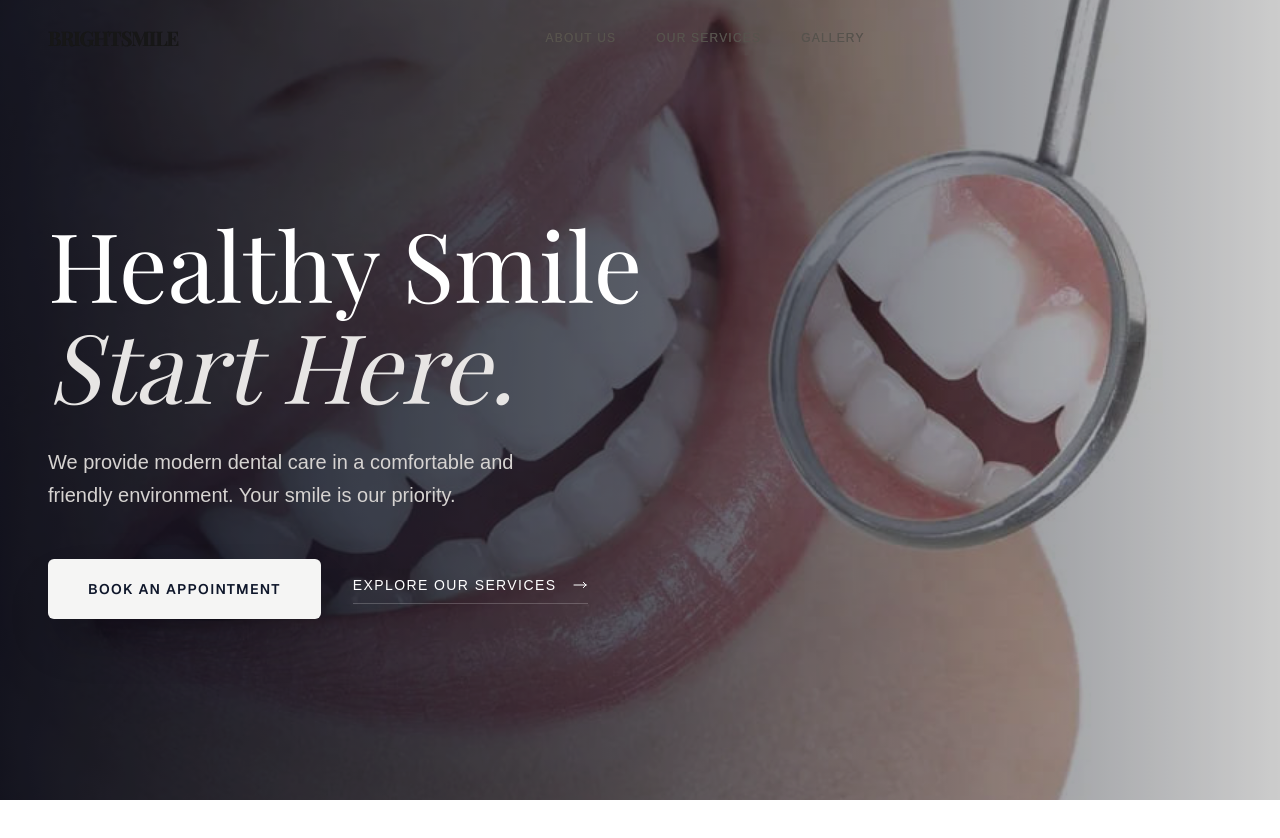
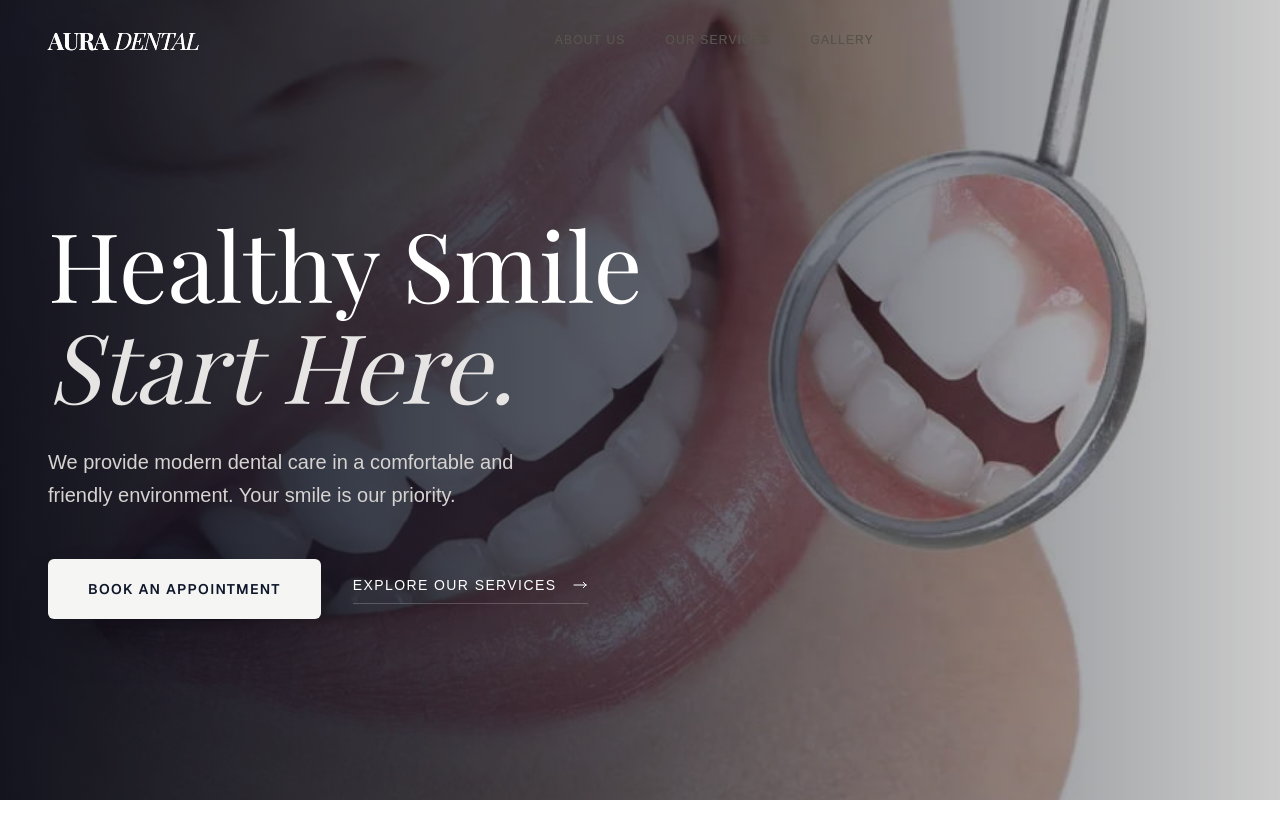
Before and after one commit to SahilPaul77/demo3, a Next.js app: page / in a window 1280 px wide. Shown: the top 838 px of the page. Built offline with nearby package versions, Linux system fonts and the light colour scheme; a web font is replaced by a local one.

Commit message:
update navbar2

```diff
--- a/app/navbar/page.jsx
+++ b/app/navbar/page.jsx
@@ -29,11 +29,16 @@ const Navbar = () => {
         }`}
       >
         {/* Logo */}
-        <Link
-          href="/"
+        <Link href="/"
           className="text-lg md:text-xl font-serif tracking-tighter uppercase font-bold"
         >
-          brightsmile
+        <span
+  className={`font-serif text-2xl tracking-tighter transition-colors duration-500 ${
+    scrolled ? "text-slate-950" : "text-white"
+  }`}
+>
+  AURA <span className="font-light italic">DENTAL</span>
+</span>
         </Link>
 
         {/* Desktop Menu */}
```
